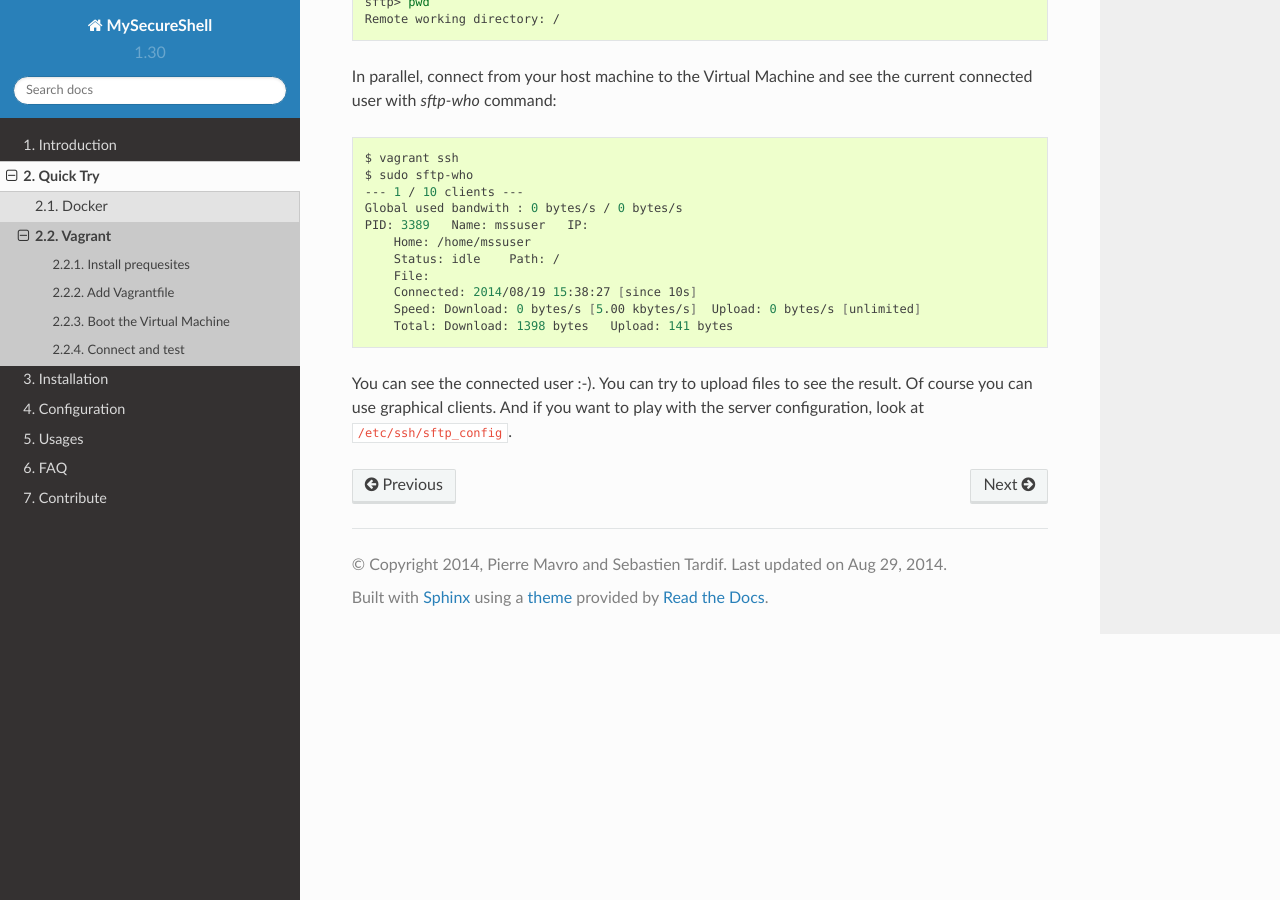
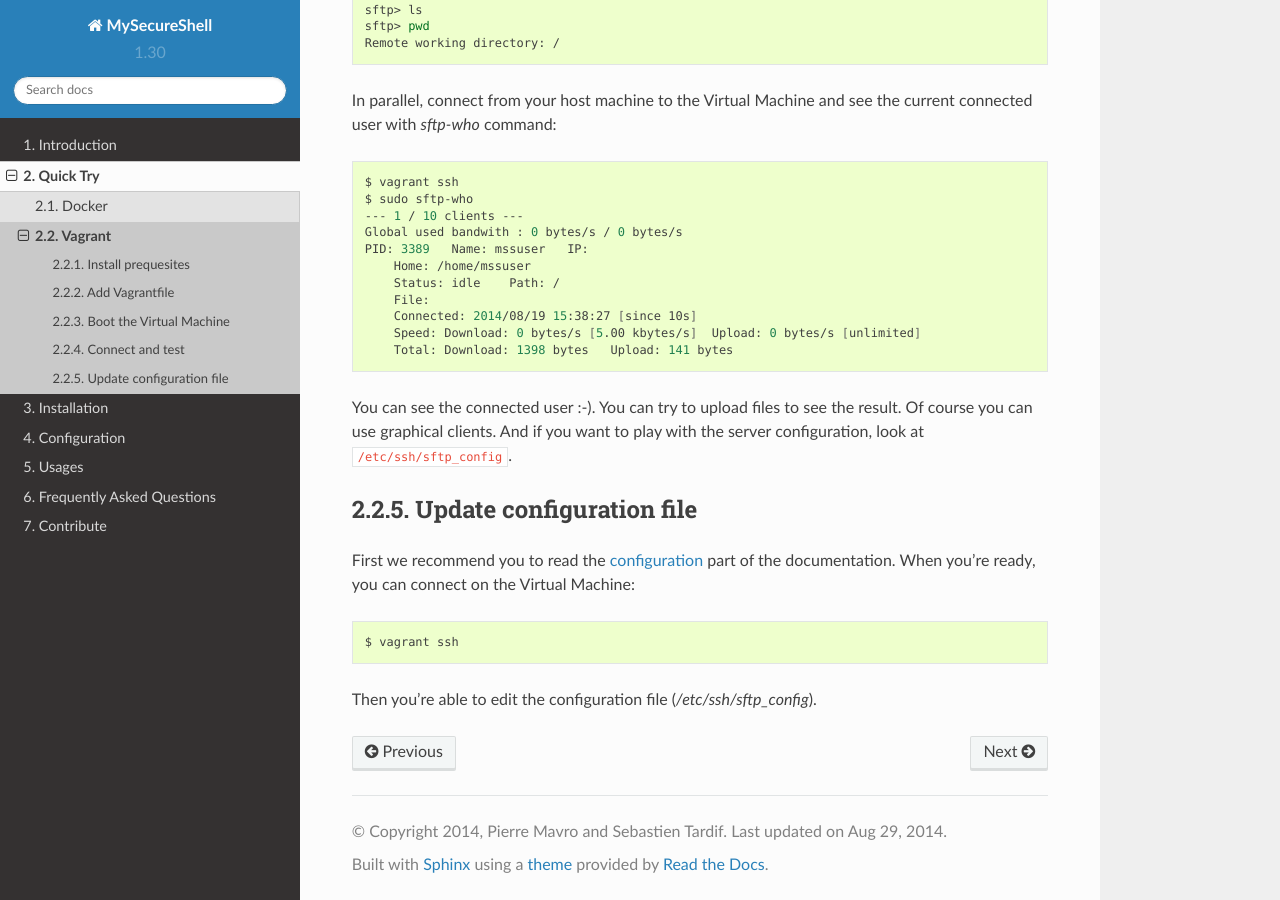
Before and after one commit to mysecureshell/mysecureshell, a Sphinx documentation site: the page built from doc/source/quick_try_vagrant.rst, in a window 1280 px wide and 900 px high, scrolled down 1661 px. Built offline with Sphinx 7.4.7 and the Read the Docs theme 2.0.0, drawn with Linux system fonts in a browser that asks for light colours; some of the changed text lies outside the part shown.

Commit message:
doc: adding more informations for users quick try and faq

```diff
--- a/doc/source/faq.rst
+++ b/doc/source/faq.rst
@@ -1,5 +1,5 @@
-FAQ
-===
+Frequently Asked Questions
+==========================
 
 .. contents:: Topics
 
--- a/doc/source/quick_try_docker.rst
+++ b/doc/source/quick_try_docker.rst
@@ -23,7 +23,7 @@ Run Dockerfile
 
 Once done, on your machine install the MySecureShell Dockerfile::
 
-    $ docker build -t mysecureshell github.com/deimosfr/mysecureshell/deployment-tools/docker
+    $ docker build -t mysecureshell github.com/mysecureshell/mysecureshell/deployment-tools/docker
 
 Here is the content of the Dockerfile:
 
--- a/doc/source/quick_try_vagrant.rst
+++ b/doc/source/quick_try_vagrant.rst
@@ -77,3 +77,12 @@ In parallel, connect from your host machine to the Virtual Machine and see the c
         Total: Download: 1398 bytes   Upload: 141 bytes
 
 You can see the connected user :-). You can try to upload files to see the result. Of course you can use graphical clients. And if you want to play with the server configuration, look at ``/etc/ssh/sftp_config``.
+
+Update configuration file
+-------------------------
+
+First we recommend you to read the :doc:`configuration <configuration>` part of the documentation. When you're ready, you can connect on the Virtual Machine::
+
+    $ vagrant ssh
+
+Then you're able to edit the configuration file (*/etc/ssh/sftp_config*).
```
